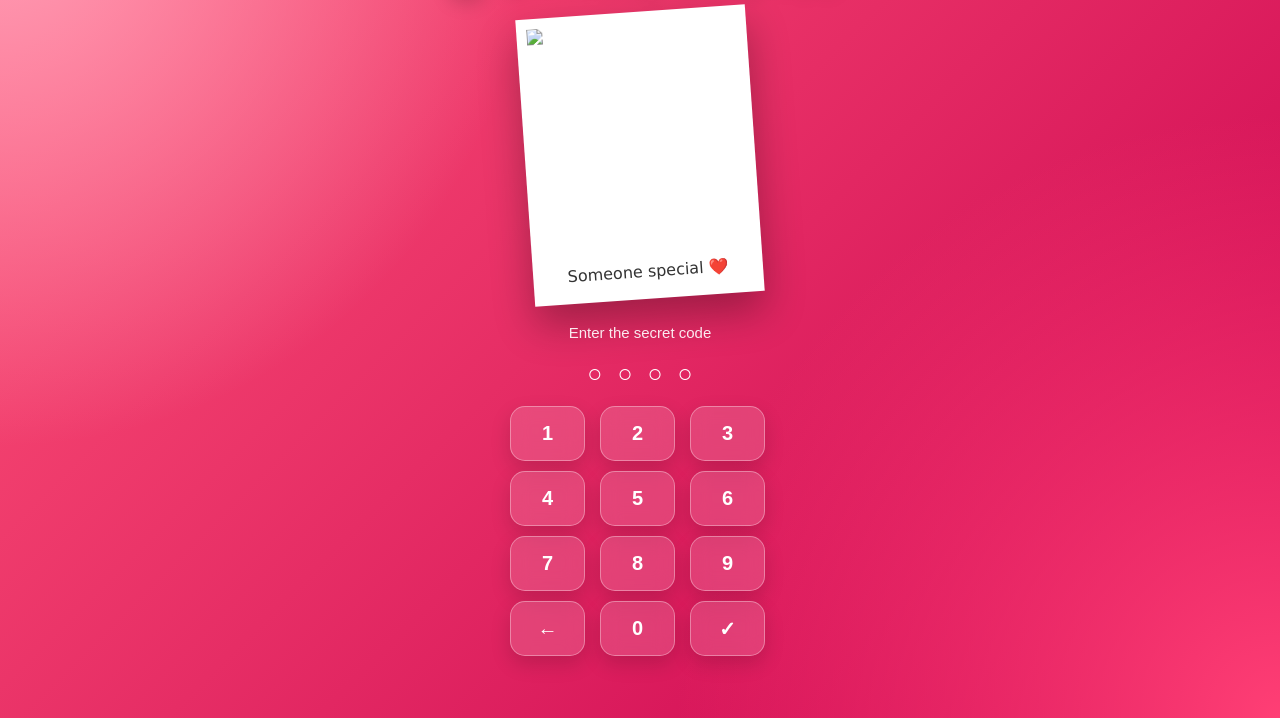
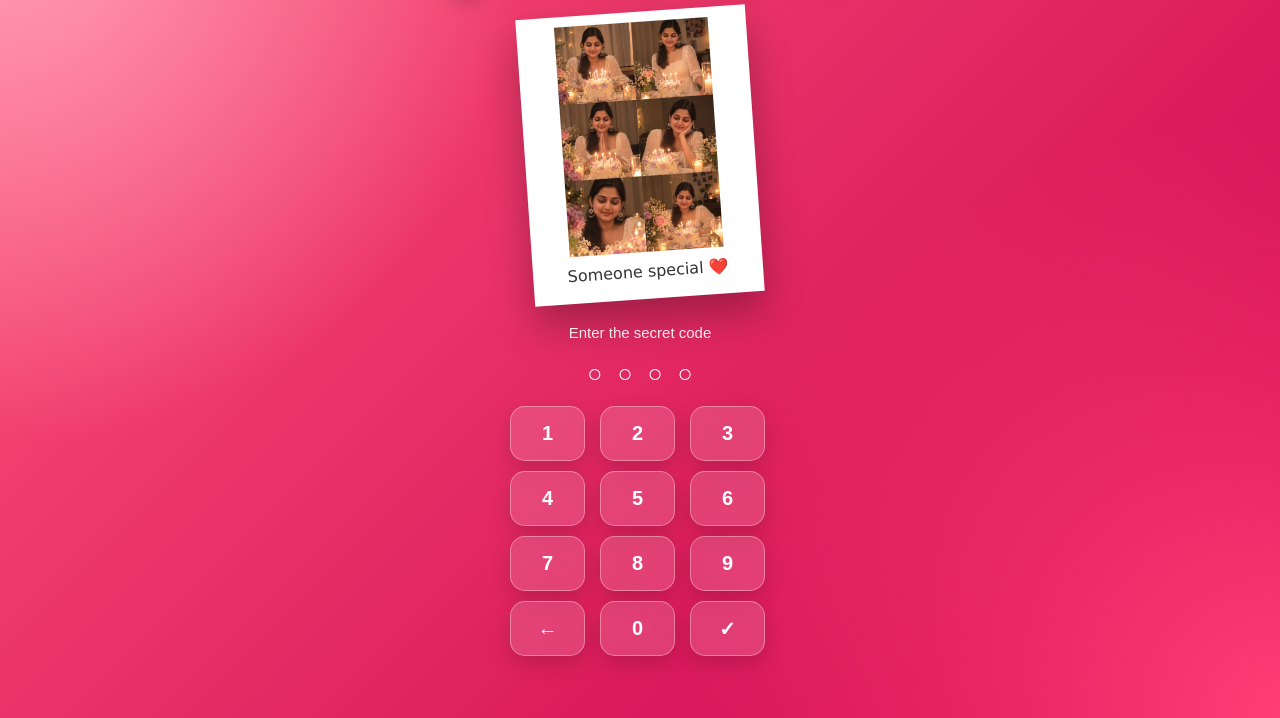
Before and after one commit to shilpiyadav38069-cmd/birthday-surprise, a plain HTML site: page index.html in a window 1280 px wide. Shown: the part 82-800 px from the top of the page. Drawn offline with Linux system fonts and the light colour scheme.

Commit message:
Revise HTML for birthday surprise page
Updated the HTML structure and content for the birthday surprise page, including images and text.

```diff
--- a/index.html
+++ b/index.html
@@ -26,7 +26,7 @@
 
         <!-- PHOTO -->
         <div class="polaroid">
-            <img src="image/myphoto.jpg" alt="Birthday Photo">
+            <img src="myphoto.jpg" alt="Birthday Photo">
 
             <div class="photo-caption">
                 Someone special ❤️
```
